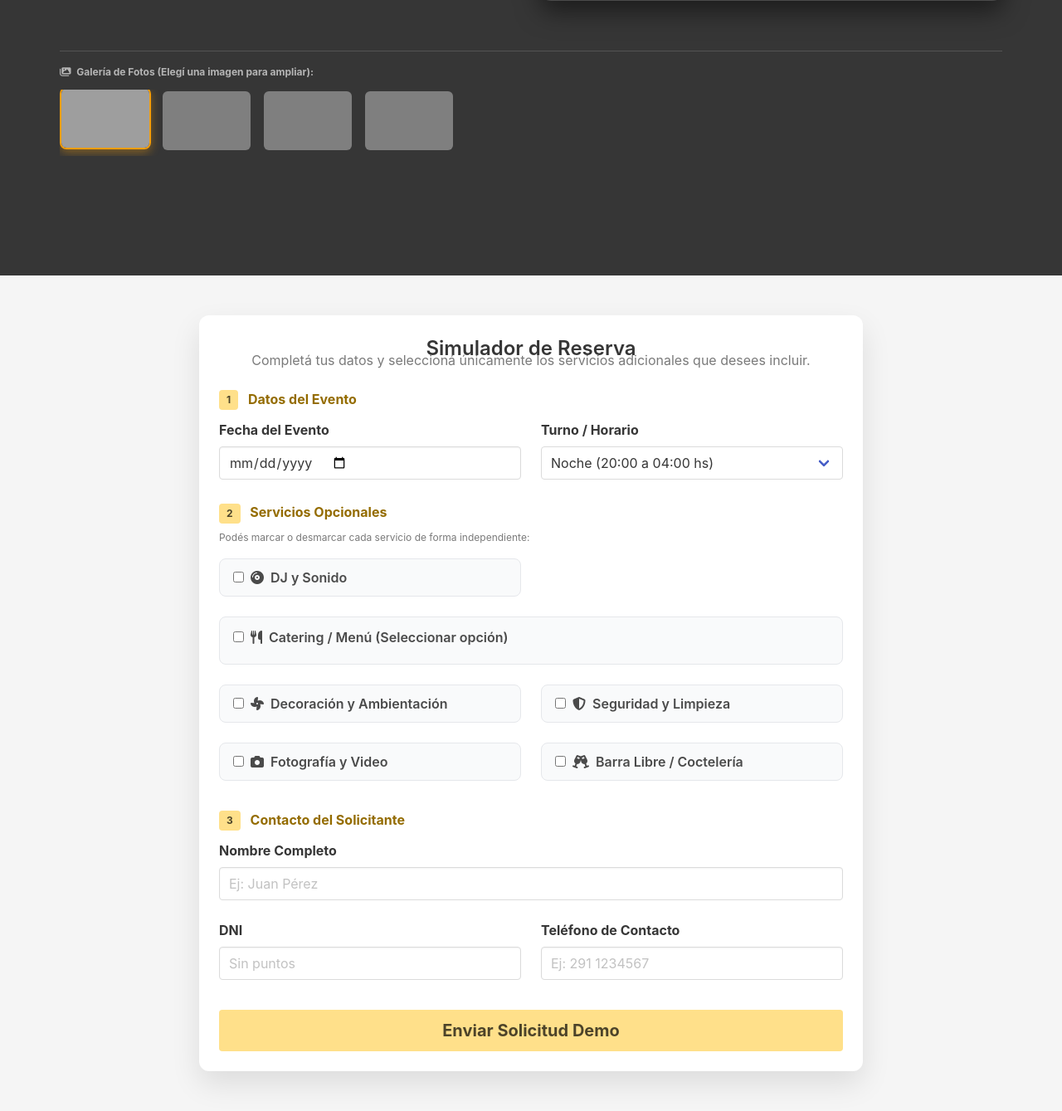
After one commit to gonza0copilot/Salon_Eventos_SyL, a PHP site: page /SALON1.html in a window 1280 px wide. The commit adds this page. Shown: the part 619-1958 px from the top of the page at 83% size. Run offline with PHP 8.4, Linux system fonts and the light colour scheme; grey boxes are pictures that could not be loaded.

Commit message:
commit"mega avance"

```diff
--- /dev/null
+++ b/Frontend/SALON1.html
@@ -0,0 +1,257 @@
+<!DOCTYPE html>
+<html lang="es">
+<head>
+  <meta charset="UTF-8">
+  <meta name="viewport" content="width=device-width, initial-scale=1.0">
+  <title>Salón Imperial - Bulma CSS</title>
+
+  <!-- Bulma CSS CDN -->
+  <link rel="stylesheet" href="https://cdn.jsdelivr.net/npm/bulma@0.9.4/css/bulma.min.css">
+  <!-- FontAwesome Icons -->
+  <link rel="stylesheet" href="https://cdnjs.cloudflare.com/ajax/libs/font-awesome/6.4.0/css/all.min.css">
+  <!-- Estilos propios -->
+  <link rel="stylesheet" href="styles.css">
+</head>
+<body>
+
+  <!-- BARRA DE NAVEGACIÓN -->
+  <nav class="navbar is-dark is-fixed-top" role="navigation" aria-label="main navigation">
+    <div class="container">
+      <div class="navbar-brand">
+        <a class="navbar-item has-text-weight-bold has-text-warning" href="#">
+          <i class="fas fa-star mr-2"></i>Salon_Eventos_SyL
+        </a>
+      </div>
+      <div class="navbar-end">
+        <div class="navbar-item">
+          <span class="tag is-light">Vista Bulma CSS</span>
+        </div>
+      </div>
+    </div>
+  </nav>
+
+  <!-- SECCIÓN HERO -->
+  <section class="hero is-dark is-medium hero-custom-padding">
+    <div class="hero-body">
+      <div class="container">
+        <div class="columns is-vcentered">
+
+          <div class="column is-6">
+            <span class="tag is-warning is-medium has-text-weight-bold mb-3">
+              <i class="fas fa-users mr-2"></i> Capacidad: Hasta 350 Personas
+            </span>
+            <h1 class="title is-1 has-text-white mb-3">Salón Imperial</h1>
+            <p class="subtitle is-5 has-text-light opacity-85 mb-5">
+              Un espacio elegante diseñado para todo tipo de eventos. Espacioso, moderno y totalmente equipable según tus necesidades.
+            </p>
+
+            <div class="is-flex is-align-items-center mb-4" style="gap: 2rem;">
+              <div>
+                <span class="is-size-7 has-text-grey-light text-uppercase has-text-weight-semibold">Alquiler Base del Salón</span>
+                <p class="title is-3 has-text-warning mb-0">$180.000</p>
+              </div>
+              <a href="#formulario-demo" class="button is-warning is-medium has-text-weight-bold shadow">
+                <i class="fas fa-calendar-check mr-2"></i>Cotizar o Reservar
+              </a>
+            </div>
+          </div>
+
+          <div class="column is-6 has-text-centered">
+            <div class="main-image-container">
+              <img id="foto-principal" src="https://images.unsplash.com/photo-1519167758481-83f550bb49b3?w=1000" alt="Vista Principal del Salón">
+            </div>
+          </div>
+
+        </div>
+
+        <!-- GALERÍA HORIZONTAL -->
+        <div class="mt-6 pt-4 border-top-custom">
+          <p class="is-size-7 has-text-grey-light text-uppercase has-text-weight-bold mb-3">
+            <i class="fas fa-images mr-1"></i> Galería de Fotos (Elegí una imagen para ampliar):
+          </p>
+          <div class="thumb-gallery-horizontal">
+            <div class="thumb-card active" onclick="cambiarFoto('https://images.unsplash.com/photo-1519167758481-83f550bb49b3?w=1000', this)">
+              <img src="https://images.unsplash.com/photo-1519167758481-83f550bb49b3?w=300" alt="Pista principal">
+            </div>
+            <div class="thumb-card" onclick="cambiarFoto('https://images.unsplash.com/photo-1464366400600-7168b8af9bc3?w=1000', this)">
+              <img src="https://images.unsplash.com/photo-1464366400600-7168b8af9bc3?w=300" alt="Mesas y Ambientación">
+            </div>
+            <div class="thumb-card" onclick="cambiarFoto('https://images.unsplash.com/photo-1511795409834-ef04bbd61622?w=1000', this)">
+              <img src="https://images.unsplash.com/photo-1511795409834-ef04bbd61622?w=300" alt="Entrada exterior">
+            </div>
+            <div class="thumb-card" onclick="cambiarFoto('https://images.unsplash.com/photo-1519225421980-715cb0215aed?w=1000', this)">
+              <img src="https://images.unsplash.com/photo-1519225421980-715cb0215aed?w=300" alt="Iluminación nocturna">
+            </div>
+          </div>
+        </div>
+
+      </div>
+    </div>
+  </section>
+
+  <!-- FORMULARIO DE RESERVA -->
+  <section id="formulario-demo" class="section has-background-light py-6">
+    <div class="container" style="max-width: 800px;">
+      <div class="box p-5 p-md-6 shadow-box">
+        <h3 class="title is-4 has-text-centered mb-2">Simulador de Reserva</h3>
+        <p class="subtitle is-6 has-text-grey has-text-centered mb-5">Completá tus datos y seleccioná únicamente los servicios adicionales que desees incluir.</p>
+
+        <form onsubmit="event.preventDefault(); alert('¡Simulación enviada con éxito!');">
+
+          <!-- DATOS BÁSICOS -->
+          <h5 class="subtitle is-6 has-text-weight-bold has-text-warning-dark mb-3">
+            <span class="tag is-warning mr-2">1</span> Datos del Evento
+          </h5>
+          <div class="columns is-multiline mb-4">
+            <div class="column is-6">
+              <div class="field">
+                <label class="label">Fecha del Evento</label>
+                <div class="control">
+                  <input class="input" type="date" required>
+                </div>
+              </div>
+            </div>
+            <div class="column is-6">
+              <div class="field">
+                <label class="label">Turno / Horario</label>
+                <div class="control">
+                  <div class="select is-fullwidth">
+                    <select>
+                      <option>Noche (20:00 a 04:00 hs)</option>
+                      <option>Tarde (12:00 a 19:00 hs)</option>
+                    </select>
+                  </div>
+                </div>
+              </div>
+            </div>
+          </div>
+
+          <!-- SERVICIOS OPCIONALES -->
+          <h5 class="subtitle is-6 has-text-weight-bold has-text-warning-dark mb-2">
+            <span class="tag is-warning mr-2">2</span> Servicios Opcionales
+          </h5>
+          <p class="is-size-7 has-text-grey mb-4">Podés marcar o desmarcar cada servicio de forma independiente:</p>
+
+          <div class="columns is-multiline mb-5">
+
+            <!-- DJ -->
+            <div class="column is-6">
+              <div class="service-checkbox-card">
+                <label class="checkbox is-flex is-align-items-center w-100" style="cursor: pointer;">
+                  <input type="checkbox" class="mr-2">
+                  <span class="has-text-weight-semibold"><i class="fas fa-compact-disc text-primary mr-1"></i> DJ y Sonido</span>
+                </label>
+              </div>
+            </div>
+
+            <!-- CATERING CON SELECTOR DE MENÚ -->
+            <div class="column is-12">
+              <div class="service-checkbox-card-catering">
+                <div class="is-flex is-align-items-center mb-2">
+                  <label class="checkbox is-flex is-align-items-center mb-0" style="cursor: pointer;">
+                    <input type="checkbox" id="check-catering" class="mr-2" onchange="toggleCateringMenu()">
+                    <span class="has-text-weight-semibold"><i class="fas fa-utensils text-success mr-1"></i> Catering / Menú (Seleccionar opción)</span>
+                  </label>
+                </div>
+
+                <!-- Menú desplegable oculto por defecto hasta que marquen el checkbox -->
+                <div id="contenedor-menu-select" class="control mt-3 is-hidden">
+                  <div class="select is-fullwidth is-small">
+                    <select id="opcion-menu">
+                      <option value="" disabled selected>-- Elegí una opción de menú --</option>
+                      <option value="1">Opción 1: Entrada con picada | Principal: Asado Completo | Postre: Lemon Pie</option>
+                      <option value="2">Opción 2: Entrada con empanadas | Principal: Lomo al champiñon | Postre: Tiramisu</option>
+                      <option value="3">Opción 3: Entrada con bruschettas | Principal: Arrollado de pollo | Postre: Bombon Suizo</option>
+                    </select>
+                  </div>
+                </div>
+              </div>
+            </div>
+
+            <!-- DECORACIÓN -->
+            <div class="column is-6">
+              <div class="service-checkbox-card">
+                <label class="checkbox is-flex is-align-items-center w-100" style="cursor: pointer;">
+                  <input type="checkbox" class="mr-2">
+                  <span class="has-text-weight-semibold"><i class="fas fa-fan text-danger mr-1"></i> Decoración y Ambientación</span>
+                </label>
+              </div>
+            </div>
+
+            <!-- SEGURIDAD -->
+            <div class="column is-6">
+              <div class="service-checkbox-card">
+                <label class="checkbox is-flex is-align-items-center w-100" style="cursor: pointer;">
+                  <input type="checkbox" class="mr-2">
+                  <span class="has-text-weight-semibold"><i class="fas fa-shield-alt text-dark mr-1"></i> Seguridad y Limpieza</span>
+                </label>
+              </div>
+            </div>
+
+            <!-- FOTOGRAFÍA -->
+            <div class="column is-6">
+              <div class="service-checkbox-card">
+                <label class="checkbox is-flex is-align-items-center w-100" style="cursor: pointer;">
+                  <input type="checkbox" class="mr-2">
+                  <span class="has-text-weight-semibold"><i class="fas fa-camera text-info mr-1"></i> Fotografía y Video</span>
+                </label>
+              </div>
+            </div>
+
+            <!-- BARRA LIBRE -->
+            <div class="column is-6">
+              <div class="service-checkbox-card">
+                <label class="checkbox is-flex is-align-items-center w-100" style="cursor: pointer;">
+                  <input type="checkbox" class="mr-2">
+                  <span class="has-text-weight-semibold"><i class="fas fa-glass-cheers text-warning mr-1"></i> Barra Libre / Coctelería</span>
+                </label>
+              </div>
+            </div>
+
+          </div>
+
+          <!-- DATOS DEL CLIENTE -->
+          <h5 class="subtitle is-6 has-text-weight-bold has-text-warning-dark mb-3">
+            <span class="tag is-warning mr-2">3</span> Contacto del Solicitante
+          </h5>
+          <div class="columns is-multiline">
+            <div class="column is-12">
+              <div class="field">
+                <label class="label">Nombre Completo</label>
+                <div class="control">
+                  <input class="input" type="text" placeholder="Ej: Juan Pérez" required>
+                </div>
+              </div>
+            </div>
+            <div class="column is-6">
+              <div class="field">
+                <label class="label">DNI</label>
+                <div class="control">
+                  <input class="input" type="text" placeholder="Sin puntos" required>
+                </div>
+              </div>
+            </div>
+            <div class="column is-6">
+              <div class="field">
+                <label class="label">Teléfono de Contacto</label>
+                <div class="control">
+                  <input class="input" type="tel" placeholder="Ej: 291 1234567" required>
+                </div>
+              </div>
+            </div>
+            <div class="column is-12 mt-3">
+              <button type="submit" class="button is-warning is-medium is-fullwidth has-text-weight-bold shadow">
+                Enviar Solicitud Demo
+              </button>
+            </div>
+          </div>
+
+        </form>
+      </div>
+    </div>
+  </section>
+
+  <!-- Script independiente -->
+  <script src="script.js"></script>
+</body>
+</html>
--- a/Frontend/styles.css
+++ b/Frontend/styles.css
@@ -1,24 +1,122 @@
-.card{
-    display: flex;
-    flex-direction: column;
-    border: 5px solid black;
+/* Estilo personalizado para la imagen de fondo principal */
+.hero-background {
+  background: linear-gradient(rgba(0,0,0,0.5), rgba(0,0,0,0.5)), url('https://images.unsplash.com/photo-1519167758481-83f550bb49b3?w=1200') no-repeat center center;
+  background-size: cover;
+}
 
+
+/*salon1*/
+body {
+  background-color: #0f172a;
+  font-family: BlinkMacSystemFont, -apple-system, "Segoe UI", Roboto, Oxygen, Ubuntu, Cantarell, sans-serif;
 }
-.card-body{
-    background-color: darkred;
+
+.hero-custom-padding {
+  padding-top: 6rem;
 }
-body{
-    background-color: bisque;
-    font-family: Arial, sans-serif;
-    display: flex;
-    flex-direction: column;
-    align-items: center;
 
+/* Contenedor de la imagen principal perfectamente centrada */
+.main-image-container {
+  width: 100%;
+  height: 380px;
+  border-radius: 12px;
+  overflow: hidden;
+  box-shadow: 0 12px 30px rgba(0, 0, 0, 0.5);
+  border: 2px solid rgba(255, 255, 255, 0.1);
+  display: flex;
+  align-items: center;
+  justify-content: center;
 }
-.group-card{
-    display: flex;
-    flex-direction: row;
-    justify-content: space-between;
-    width: 100%;
-    margin-bottom: 20px;
+
+.main-image-container img {
+  width: 100%;
+  height: 100%;
+  object-fit: cover;
+  object-position: center;
+  transition: opacity 0.3s ease-in-out;
 }
+
+.border-top-custom {
+  border-top: 1px solid rgba(255, 255, 255, 0.15);
+}
+
+/* Galería horizontal */
+.thumb-gallery-horizontal {
+  display: flex;
+  flex-direction: row;
+  gap: 12px;
+  overflow-x: auto;
+  padding-bottom: 5px;
+}
+
+.thumb-card {
+  width: 110px;
+  height: 75px;
+  border-radius: 8px;
+  overflow: hidden;
+  cursor: pointer;
+  border: 2px solid transparent;
+  flex-shrink: 0;
+  opacity: 0.7;
+  transition: all 0.2s ease-in-out;
+}
+
+.thumb-card img {
+  width: 100%;
+  height: 100%;
+  object-fit: cover;
+}
+
+.thumb-card:hover,
+.thumb-card.active {
+  border-color: #f59e0b;
+  opacity: 1;
+  transform: translateY(-3px);
+  box-shadow: 0 4px 12px rgba(245, 158, 11, 0.4);
+}
+
+/* Tarjetas de servicios estándar */
+.service-checkbox-card {
+  display: flex;
+  align-items: center;
+  background-color: #f9fafb;
+  border: 1px solid #e5e7eb;
+  padding: 12px 16px;
+  border-radius: 8px;
+  cursor: pointer;
+  transition: all 0.2s ease;
+  height: 100%;
+}
+
+.service-checkbox-card:hover {
+  background-color: #f3f4f6;
+  border-color: #d1d5db;
+}
+
+/* Tarjeta especial para el catering (ocupa todo el ancho) */
+.service-checkbox-card-catering {
+  background-color: #f9fafb;
+  border: 1px solid #e5e7eb;
+  padding: 14px 16px;
+  border-radius: 8px;
+  transition: all 0.2s ease;
+}
+
+.service-checkbox-card-catering:hover {
+  background-color: #f3f4f6;
+  border-color: #d1d5db;
+}
+
+.shadow-box {
+  box-shadow: 0 15px 35px rgba(0, 0, 0, 0.1);
+  border-radius: 12px;
+}
+
+.box .title {
+  line-height: 1.3;
+  margin-bottom: 0.5rem !important;
+}
+
+.box .subtitle {
+  line-height: 1.4;
+}
```
Also changed, not shown: Frontend/index.html (+154 -28 lines), Frontend/script.js (added, +93 -0 lines).
